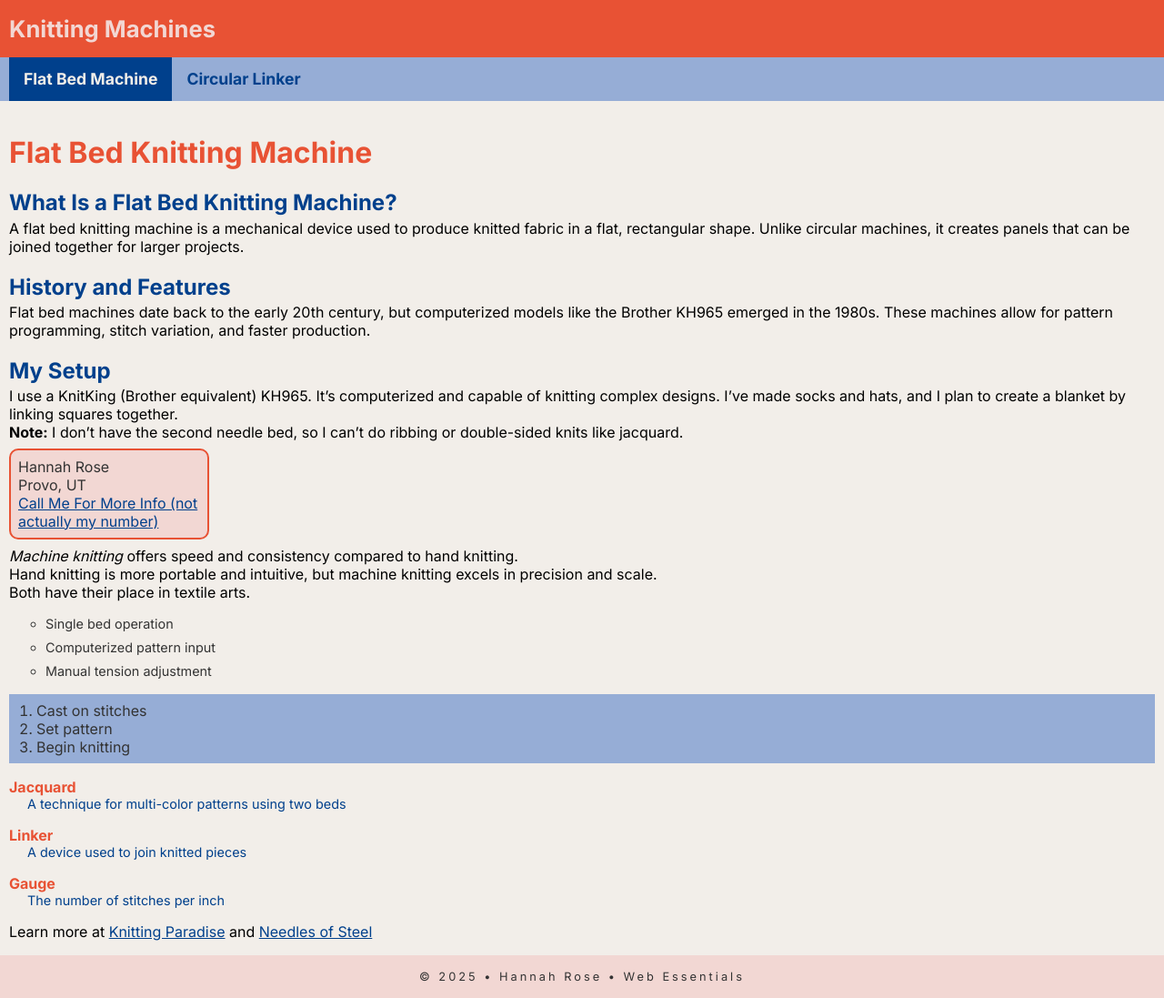
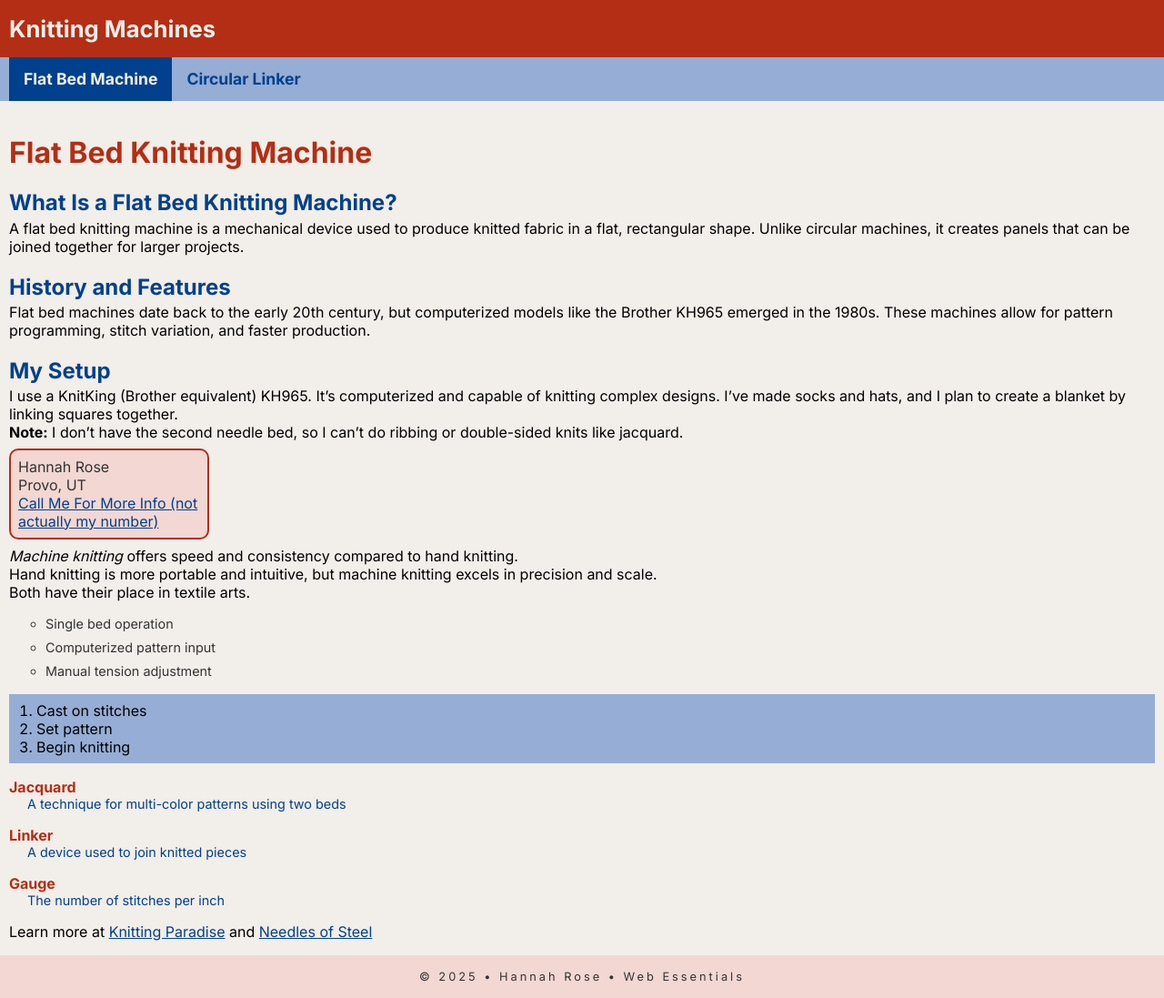
Before and after one commit to HannahRoseUVU/dwdd1600, a plain HTML site: page 04intro-css/index.html in a window 1280 px wide. Shown: the whole page at 91% size. Drawn offline with Linux system fonts and the light colour scheme.

Commit message:
fixed the contrast issues

```diff
--- a/04intro-css/knitting.css
+++ b/04intro-css/knitting.css
@@ -1,18 +1,18 @@
 body {
     font-family: "Inter", sans-serif;
     margin: 0;
-     background-color: #f2eee9;
-     color: #333;
+    background-color: #f2eee9;
+    color: #333;
 }
 
 /* header stuff here */
 header {
-    background-color: #e85234;
+    background-color: #B32E14;
     padding: 1rem 10px;
 }
 
 header span {
-    color: #f2d7d3;
+    color: #f2eee9;
     font-size: 1.6rem;
     font-weight: 700;
 }
@@ -55,7 +55,7 @@ main {
 
 /* start style the main tag video at 1min in */
 main h1 {
-    color: #e85234;
+    color: #B32E14;
 }
 
 main h2 {
@@ -71,10 +71,11 @@ main p {
 main ol {
     padding: .5rem 30px;
     background-color: #96add6;
+    color: #000;
 }
 
 main dl dt {
-    color: #e85234;
+    color: #B32E14;
     font-weight: 700;
     margin-top: 1rem;
 }
@@ -109,7 +110,7 @@ main address {
     background-color: #f2d7d3;
     padding: .5rem;
     border-radius: 10px;
-    border: 2px solid #e85234;
+    border: 2px solid #B32E14;
     width: 200px;
 
     /* i added this margin because i think it looks nice */
@@ -121,7 +122,7 @@ main a {
 }
 
 main a:hover {
-    color: #e85234;
+    color: #B32E14;
 }
 
 
```
